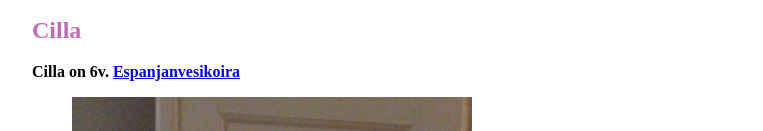
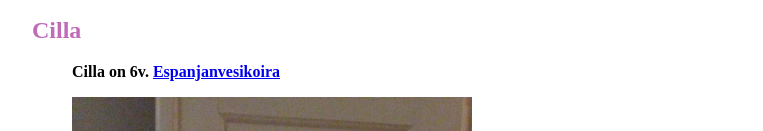
Before and after one commit to AiraskorpiV/AiraskorpiV.github.io, a plain HTML site: page harjoitussivut/koirat.html in a window 1280 px wide. Shown: the part 587-718 px from the top of the page, without its empty margins (258-1021 px from the left). Drawn offline with Linux system fonts and the light colour scheme.

Commit message:
dt ja black

```diff
--- a/harjoitussivut/koirat.html
+++ b/harjoitussivut/koirat.html
@@ -23,10 +23,11 @@
     <figure>
      <img src="Lola.jpg"alt="">
     </figure>
+    <dl>
+    <dt><h2 class="cilla">Cilla</h2></dt>
 
-    <h2 class="cilla">Cilla</h2>
-
-    <p><strong>Cilla on 6v. <a href="https://fi.wikipedia.org/wiki/Espanjanvesikoira">Espanjanvesikoira</a> </strong></p>
+   <dd><p><strong>Cilla on 6v. <a href="https://fi.wikipedia.org/wiki/Espanjanvesikoira">Espanjanvesikoira</a> </strong></p></dd>
+    </dl>
     <figure>
          <img src="Cilla.JPG" alt="">
     </figure>
--- a/harjoitussivut/style.css
+++ b/harjoitussivut/style.css
@@ -11,3 +11,4 @@ div {background-color: rgb(227, 172, 227);}
  .moi {font-family: 'Times New Roman', Times, serif; }
  .moi {text-align: center;}
  .moi {background-color: rgb(227, 172, 227);}
+ .moi {color: black;}
```
